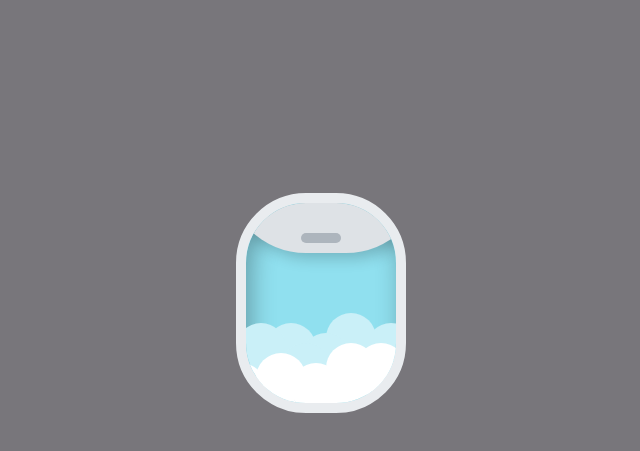
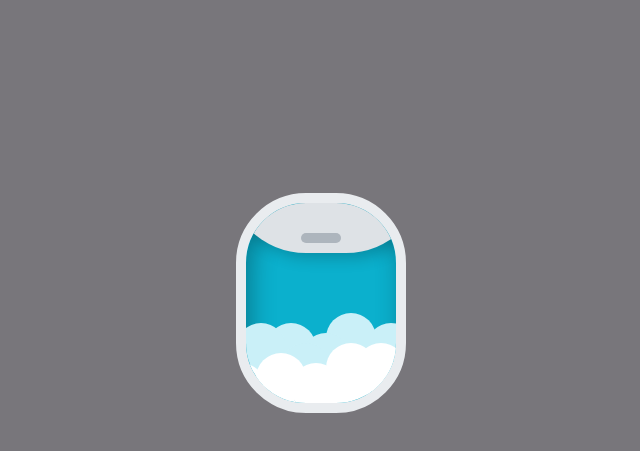
Before and after one commit to OOJNIM/koreauniv_GLP, a plain HTML site: page index.html in a window 1280 px wide. Shown: the part 105-556 px from the top of the page, without its empty margins (319-959 px from the left). Drawn offline with Linux system fonts and the light colour scheme.

Commit message:
jul 26 commit

```diff
--- a/style.css
+++ b/style.css
@@ -1,4 +1,4 @@
-/** <uniquifier>: Use a unique and descriptive class name
+/**
 <weight>: Use a value from 100 to 900 **/
 
 * {
@@ -18,24 +18,21 @@
     height:100vh;
 }
 
-.windowSeat {
-    position: relative;
-  }
+
 
 .window {
     position: relative;
     width:150px;
     height: 200px;
-    background-color: #90e0ef;
+    background-color: #0bb0cd;
     border: 10px solid #e9ecef;
     border-radius: 70px;
     overflow: hidden;
     box-shadow: inset 5px 5px 25px rgba(0,0,0,0.3);
-
   }
 
 .clouds {
-    position: absolute;
+    position: absolute; /** 부모요소를 기준으로 **/
     top:100px;
     background-color: #caf0f8;
     border-radius:50%;
```
Also changed, not shown: 1 other file.
